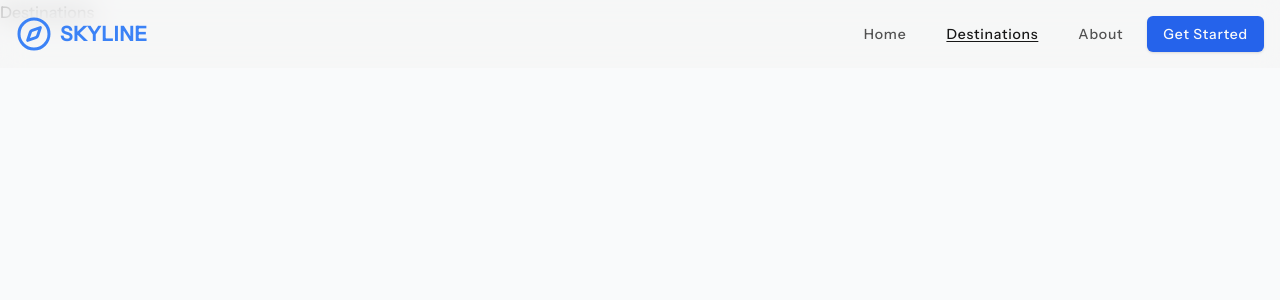
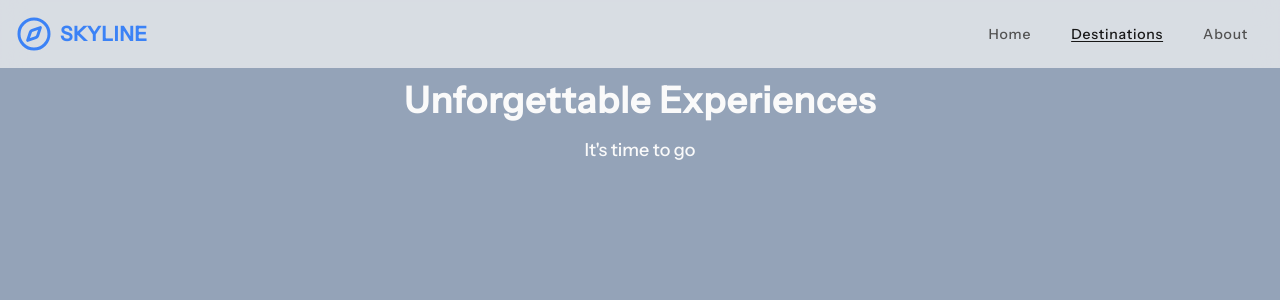
Before and after one commit to Charlesss-0/skyline-adventures, a Next.js app: page /destinations in a window 1280 px wide. Shown: the top 300 px of the page. Built offline with nearby package versions, Linux system fonts and the light colour scheme.

Commit message:
Update About and Destinations pages with new content and styles

```diff
--- a/src/app/about/page.tsx
+++ b/src/app/about/page.tsx
@@ -1,7 +1,7 @@
 export default function About(): React.ReactNode {
 	return (
-		<div>
-			<h1>About Us</h1>
+		<div className="h-screen flex justify-center items-center bg-neutral-900">
+			<h1 className="text-neutral-50 text-lg font-semibold tracking-wide">Coming Soon!</h1>
 		</div>
 	)
 }
--- a/src/app/destinations/page.tsx
+++ b/src/app/destinations/page.tsx
@@ -4,15 +4,33 @@ import { AnimatePresence, motion } from 'framer-motion'
 
 export default function Destinations(): React.ReactNode {
 	return (
-		<div className="bg-gray-50">
+		<div className="bg-slate-400 pt-20 h-screen text-neutral-50">
 			<AnimatePresence mode="wait">
 				<motion.div
 					initial={{ opacity: 0 }}
 					animate={{ opacity: 1 }}
 					exit={{ opacity: 0 }}
-					transition={{ duration: 0.5 }}
+					transition={{ duration: 1 }}
 				>
-					Destinations
+					<div className="w-full text-center space-y-4">
+						<motion.h1
+							initial={{ y: 20, opacity: 0 }}
+							animate={{ y: 0, opacity: 1 }}
+							transition={{ delay: 0.2 }}
+							className="text-2xl font-bold md:text-4xl tracking-wide"
+						>
+							Unforgettable Experiences
+						</motion.h1>
+
+						<motion.p
+							initial={{ y: 20, opacity: 0 }}
+							animate={{ y: 0, opacity: 1 }}
+							transition={{ delay: 0.4 }}
+							className="text-sm md:text-lg"
+						>
+							It&apos;s time to go
+						</motion.p>
+					</div>
 				</motion.div>
 			</AnimatePresence>
 		</div>
--- a/src/components/main-header.tsx
+++ b/src/components/main-header.tsx
@@ -22,11 +22,6 @@ const links = [
 		name: 'About',
 		href: '/about',
 		btnVariant: 'ghost',
-	},
-	{
-		name: 'Get Started',
-		href: '/destinations',
-		btnVariant: 'default',
 	},
 ] as const
 
@@ -99,11 +94,8 @@ export default function MainHeader(): React.ReactNode {
 						onClick={() => router.push(link.href)}
 						className={cn(
 							getButtonClass(link.href, link.btnVariant),
-							pathname === link.href &&
-								link.btnVariant !== 'default' &&
-								'underline underline-offset-2',
-							'hover:text-neutral-900 hover:underline underline-offset-2',
-							link.btnVariant === 'default' && 'hover:no-underline hover:text-inherit'
+							pathname === link.href && 'underline underline-offset-2',
+							'hover:text-neutral-900 hover:underline underline-offset-2'
 						)}
 					>
 						{link.name}
```
